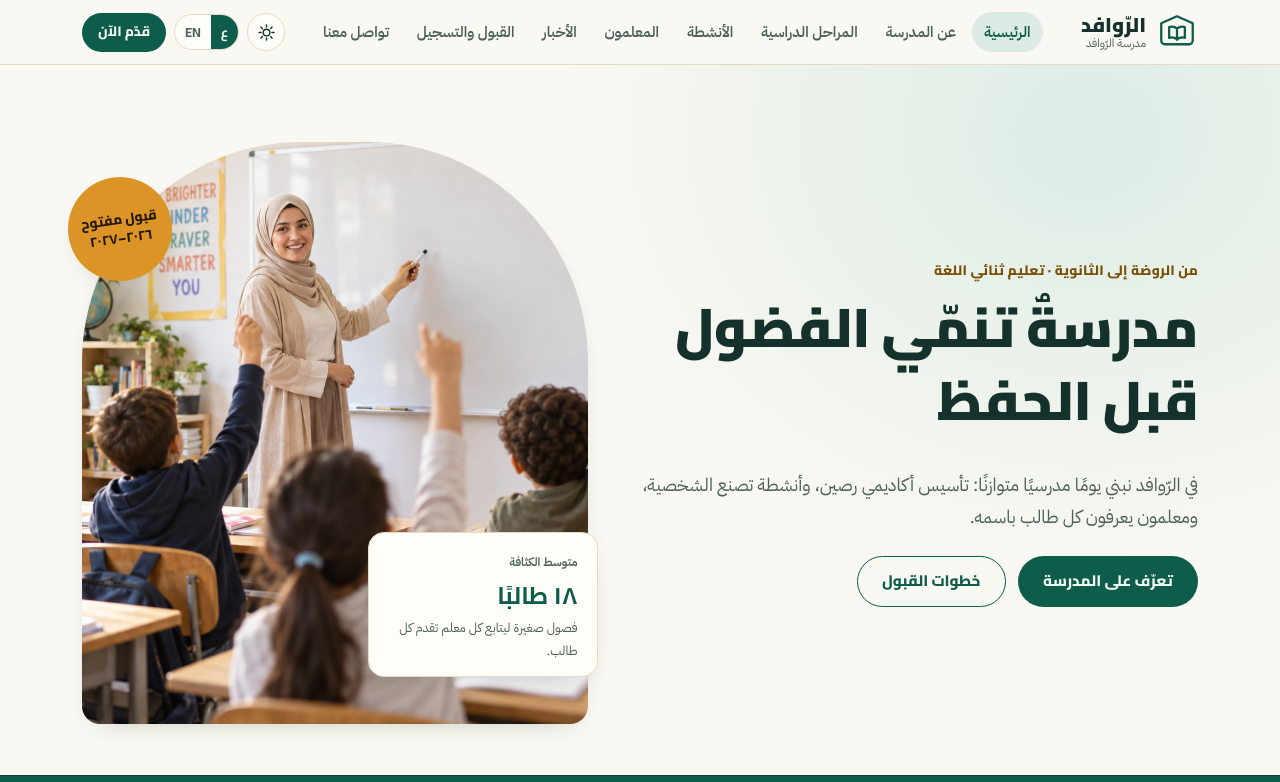
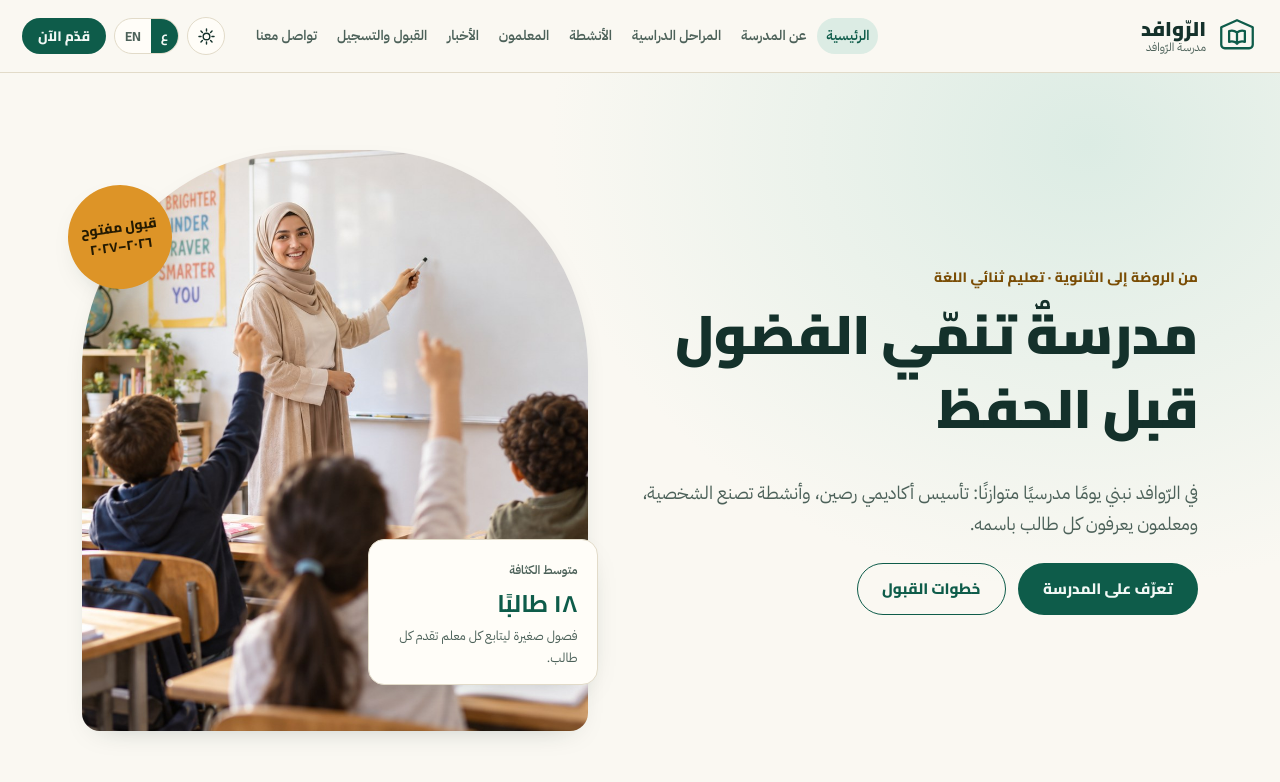
Before and after one commit to ZeinabAbouTwyla/Rawafed-School, a plain HTML site: page index.html in a window 1280 px wide. Shown: the top 782 px of the page. Drawn offline with Linux system fonts and the light colour scheme.

Commit message:
Fix header sizing and responsive navigation
Refactor header styles for better responsiveness and transitions.

```diff
--- a/assets/css/style.css
+++ b/assets/css/style.css
@@ -37,18 +37,23 @@ p{margin:0 0 1em}
 [data-theme="dark"] .demo-ribbon{color:#1d1502}
 
 /* ===== header ===== */
-.site-header{position:sticky;top:0;z-index:50;background:var(--bg);border-bottom:1px solid var(--line)}
-.header-in{display:flex;align-items:center;gap:18px;padding-block:.7rem}
-.brand{display:flex;align-items:center;gap:10px;color:var(--ink)}
+.site-header{position:sticky;top:0;z-index:50;background:var(--bg);border-bottom:1px solid var(--line);
+  transition:transform .25s ease}
+.site-header.is-hidden{transform:translateY(-100%)}
+.site-header:focus-within,body.nav-open .site-header{transform:none}
+.header-in.wrap{max-width:1440px}
+.header-cta{white-space:nowrap;flex:none;line-height:1.5}
+.header-in{display:flex;align-items:center;gap:14px;padding-block:.65rem;min-height:72px}
+.brand{display:flex;align-items:center;gap:10px;color:var(--ink);flex:none;white-space:nowrap}
 .logo-mark{width:42px;height:42px;color:var(--pine);flex:none}
 .brand-tx{display:flex;flex-direction:column;line-height:1.2}
 .brand-tx strong{font-family:var(--ff-h);font-size:1.25rem;font-weight:900}
 .brand-tx small{color:var(--ink2);font-size:.72rem}
-.main-nav{display:flex;gap:4px;margin-inline-start:auto;flex-wrap:wrap}
-.main-nav a{color:var(--ink2);font-size:.93rem;font-weight:600;padding:.45em .8em;border-radius:999px;white-space:nowrap}
+.main-nav{display:flex;align-items:center;gap:2px;margin-inline-start:auto;flex-wrap:nowrap;min-width:0}
+.main-nav a{color:var(--ink2);font-size:.86rem;font-weight:600;padding:.45em .65em;border-radius:999px;white-space:nowrap}
 .main-nav a:hover{color:var(--ink);background:var(--sky)}
 .main-nav a.is-active{color:var(--pine);background:var(--sky)}
-.header-actions{display:flex;align-items:center;gap:8px;margin-inline-start:8px;position:relative;z-index:60}
+.header-actions{display:flex;flex:none;align-items:center;gap:8px;margin-inline-start:8px;position:relative;z-index:60}
 .brand{position:relative;z-index:60}
 .icon-btn{width:38px;height:38px;border:1.5px solid var(--line);background:var(--surface);color:var(--ink);
   border-radius:50%;display:grid;place-items:center;cursor:pointer}
@@ -312,12 +317,16 @@ body.nav-open .nav-burger svg:last-child{display:block}
   .footer-grid{grid-template-columns:1fr 1fr}
   .header-cta{display:none}
 }
+@media (max-width:1279px){
+  .header-actions{margin-inline-start:auto}
+  .header-cta{display:none}
+  .main-nav{display:none;position:absolute;inset-inline:0;top:100%;background:var(--bg);flex-direction:column;align-items:stretch;
+    padding:1rem 1.4rem 1.5rem;gap:4px;margin:0;border-bottom:1px solid var(--line);max-height:calc(100dvh - 72px);overflow-y:auto}
+  body.nav-open .main-nav{display:flex;z-index:49}
+  .main-nav a{font-size:1rem;padding:.5em .8em}
+  .nav-burger{display:grid}
+}
 @media (max-width:840px){
-  .main-nav{display:none;position:fixed;inset:0;background:var(--bg);flex-direction:column;align-items:stretch;
-    padding:7.5rem 1.6rem 2rem;gap:6px;margin:0;border-bottom:1px solid var(--line)}
-  body.nav-open .main-nav{display:flex;z-index:49}
-  .main-nav a{font-size:1.15rem;padding:.6em .8em}
-  .nav-burger{display:grid}
   .hero-grid,.split,.contact-grid,.news-layout{grid-template-columns:1fr}
   .stage-sec.flip .split-tx{order:0}
   .float-card{inset-inline-start:6px;max-width:200px}
@@ -333,3 +342,6 @@ body.nav-open .nav-burger svg:last-child{display:block}
   .hero-photo{aspect-ratio:4/4}
   .brand-tx small{display:none}
 }
+
+@media (max-width:380px){.header-in{gap:8px;padding-inline:14px}.header-actions{gap:5px}.logo-mark{width:34px;height:34px}.brand{gap:6px}.brand-tx strong{font-size:1.1rem}}
+@media (prefers-reduced-motion:reduce){.site-header{transition:none}}
```
